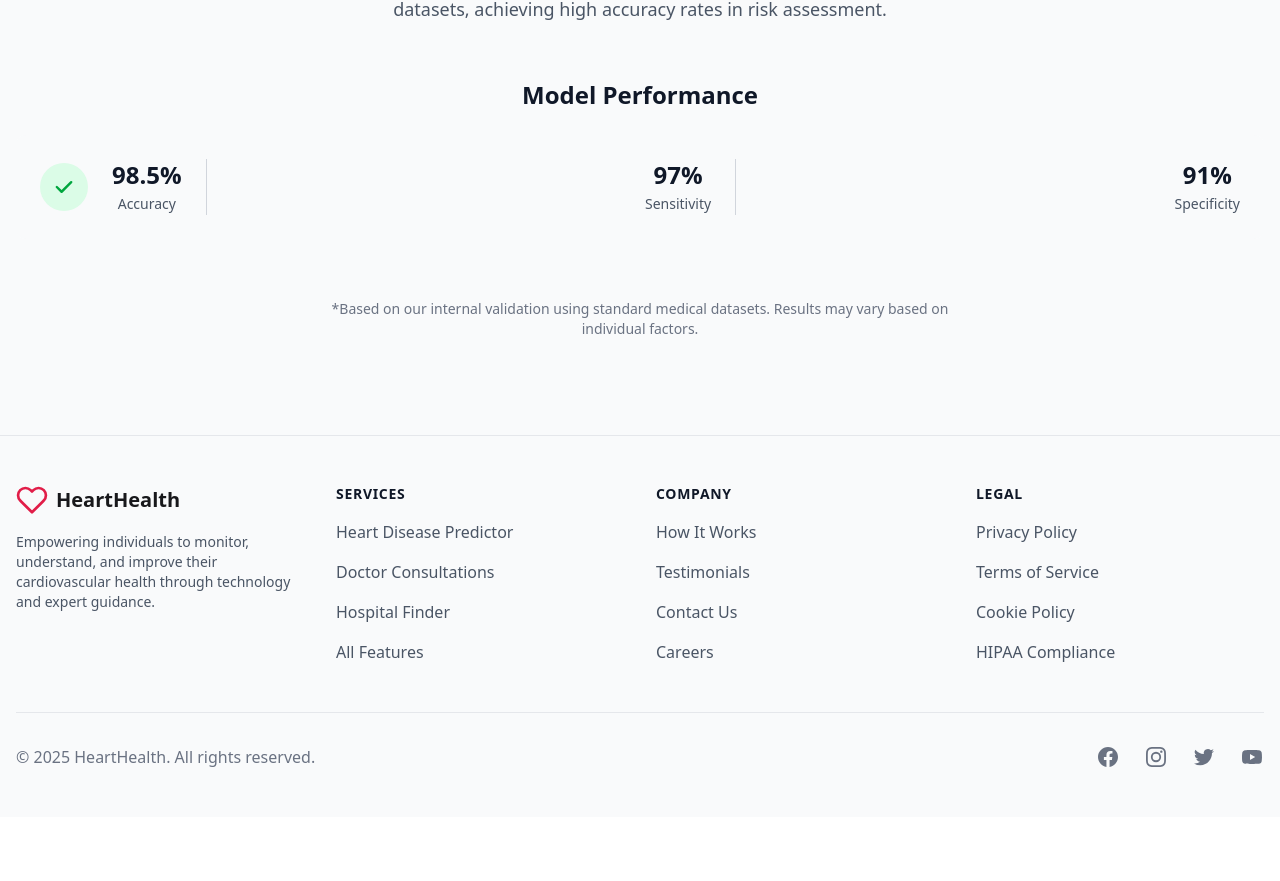
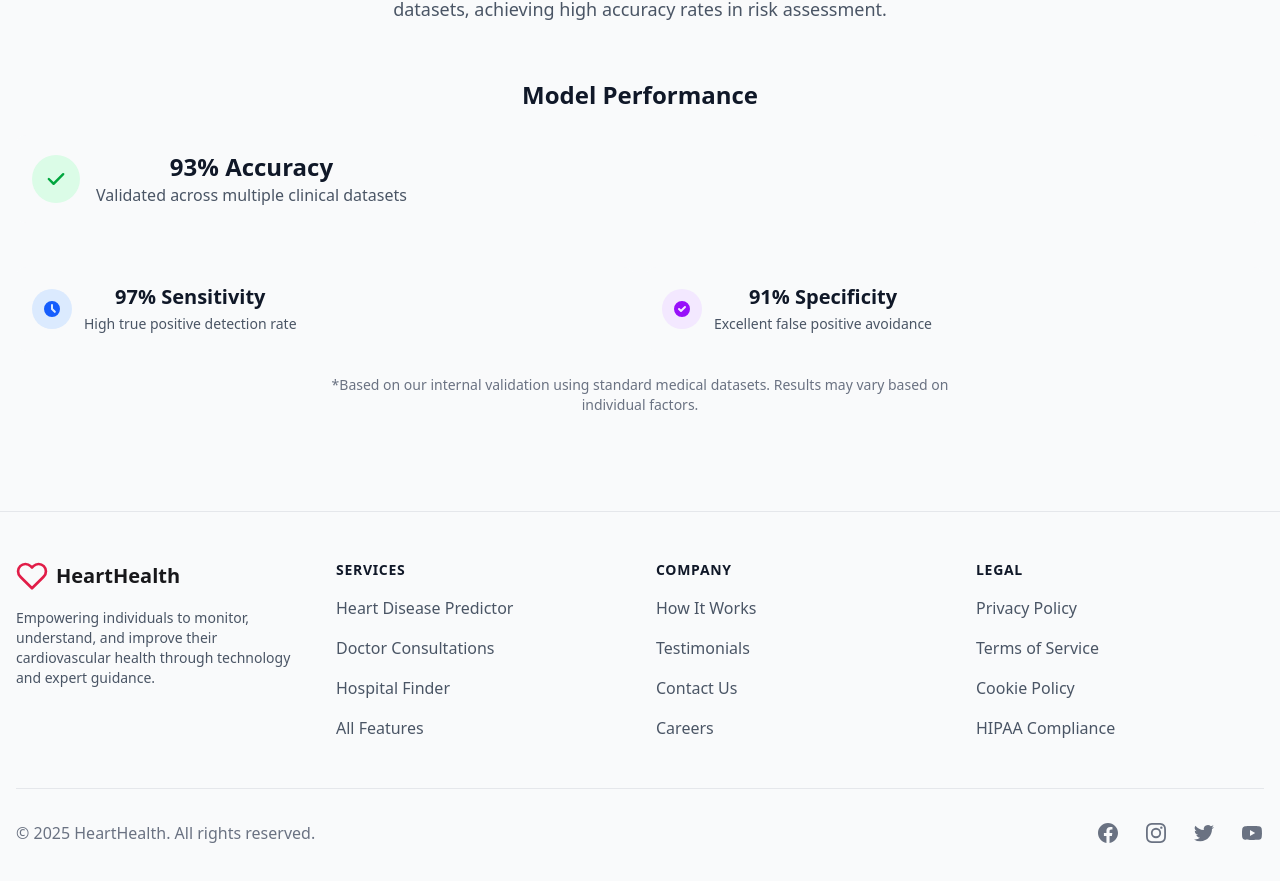
Before and after one commit to gaddamsmirthireddy/HeartDiseasePrediction, a React (Vite) app in the folder frontend/: page /how-it-works in a window 1280 px wide. Shown: the part 2415-3296 px from the top of the page. Before the commit the page ends 3232 px from the top, so only its background shows below. Built offline with nearby package versions, Linux system fonts and the light colour scheme.

Commit message:
Revert to 93% accuracy in HowItWorks page

```diff
--- a/frontend/src/pages/HowItWorks.tsx
+++ b/frontend/src/pages/HowItWorks.tsx
@@ -308,36 +308,45 @@ export default function HowItWorks() {
           <div className="space-y-6 py-8">
             <h3 className="text-2xl font-bold text-gray-900">Model Performance</h3>
             <div className="flex flex-col space-y-4">
-              <div className="flex items-center bg-gray-50 p-6 rounded-lg mb-3">
-                <div className="flex-shrink-0 w-12 h-12 bg-green-100 rounded-full flex items-center justify-center mr-6">
+              <div className="flex items-center bg-gray-50 p-4 rounded-lg mb-3">
+                <div className="flex-shrink-0 w-12 h-12 bg-green-100 rounded-full flex items-center justify-center mr-4">
                   <svg className="w-6 h-6 text-green-600" fill="currentColor" viewBox="0 0 20 20">
                     <path fillRule="evenodd" d="M16.707 5.293a1 1 0 010 1.414l-8 8a1 1 0 01-1.414 0l-4-4a1 1 0 011.414-1.414L8 12.586l7.293-7.293a1 1 0 011.414 0z" clipRule="evenodd" />
                   </svg>
                 </div>
-                <div className="flex flex-wrap justify-between items-center w-full">
-                  <div className="flex items-center border-r border-gray-300 pr-6 mr-6">
-                    <div className="text-center">
-                      <span className="block text-2xl font-bold text-gray-900">98.5%</span>
-                      <span className="text-sm text-gray-600">Accuracy</span>
-                    </div>
-                  </div>
-                  <div className="flex items-center border-r border-gray-300 pr-6 mr-6">
-                    <div className="text-center">
-                      <span className="block text-2xl font-bold text-gray-900">97%</span>
-                      <span className="text-sm text-gray-600">Sensitivity</span>
-                    </div>
-                  </div>
-                  <div className="flex items-center">
-                    <div className="text-center">
-                      <span className="block text-2xl font-bold text-gray-900">91%</span>
-                      <span className="text-sm text-gray-600">Specificity</span>
-                    </div>
-                  </div>
+                <div>
+                  <span className="block text-2xl font-bold text-gray-900">93% Accuracy</span>
+                  <span className="text-gray-600">Validated across multiple clinical datasets</span>
                 </div>
               </div>
             </div>
           </div>
 
+          <div className="grid grid-cols-1 md:grid-cols-2 gap-3 mb-6">
+            <div className="flex items-center bg-gray-50 p-4 rounded-lg">
+              <div className="flex-shrink-0 w-10 h-10 bg-blue-100 rounded-full flex items-center justify-center mr-3">
+                <svg className="w-5 h-5 text-blue-600" fill="currentColor" viewBox="0 0 20 20">
+                  <path fillRule="evenodd" d="M10 18a8 8 0 100-16 8 8 0 000 16zm1-12a1 1 0 10-2 0v4a1 1 0 00.293.707l2.828 2.829a1 1 0 101.415-1.415L11 9.586V6z" clipRule="evenodd" />
+                </svg>
+              </div>
+              <div>
+                <span className="block text-xl font-bold text-gray-900">97% Sensitivity</span>
+                <span className="text-sm text-gray-600">High true positive detection rate</span>
+              </div>
+            </div>
+
+            <div className="flex items-center bg-gray-50 p-4 rounded-lg">
+              <div className="flex-shrink-0 w-10 h-10 bg-purple-100 rounded-full flex items-center justify-center mr-3">
+                <svg className="w-5 h-5 text-purple-600" fill="currentColor" viewBox="0 0 20 20">
+                  <path fillRule="evenodd" d="M10 18a8 8 0 100-16 8 8 0 000 16zm3.707-9.293a1 1 0 00-1.414-1.414L9 10.586 7.707 9.293a1 1 0 00-1.414 1.414l2 2a1 1 0 001.414 0l4-4z" clipRule="evenodd" />
+                </svg>
+              </div>
+              <div>
+                <span className="block text-xl font-bold text-gray-900">91% Specificity</span>
+                <span className="text-sm text-gray-600">Excellent false positive avoidance</span>
+              </div>
+            </div>
+          </div>
           <p className="mt-4 text-sm text-gray-500 max-w-2xl mx-auto">
             *Based on our internal validation using standard medical datasets. Results may vary based on individual factors.
           </p>
```
